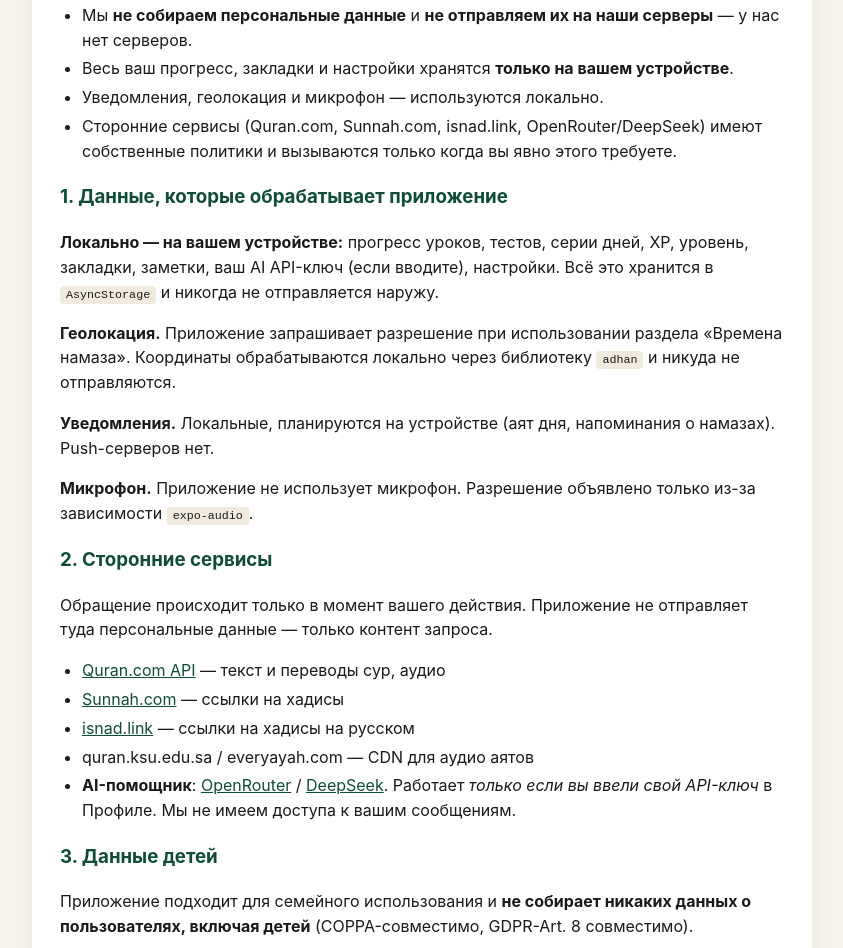
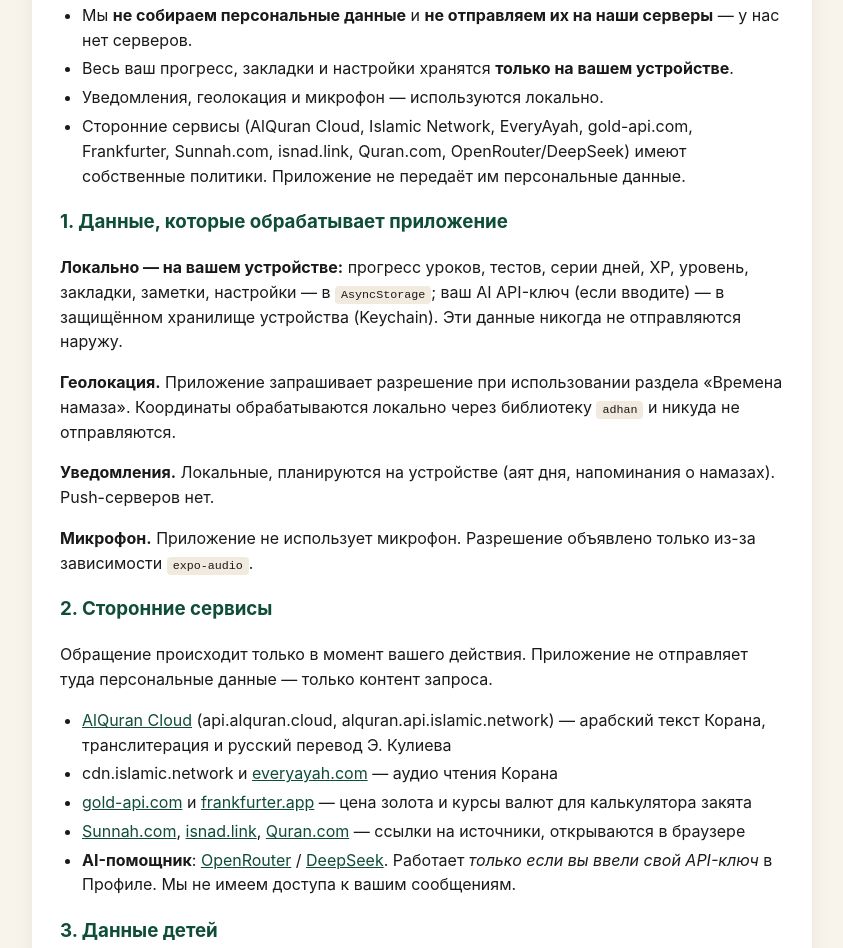
Before and after one commit to islam93mamaev-netizen/nur-app, a website: page index.html in a window 1280 px wide. Shown: the part 517-1465 px from the top of the page, without its empty margins (218-1061 px from the left). Drawn offline with Linux system fonts and the light colour scheme.

Commit message:
docs(privacy): актуальный список сервисов (AlQuran Cloud, EveryAyah, gold-api, Frankfurter), ключ AI в Keychain

```diff
--- a/index.html
+++ b/index.html
@@ -110,7 +110,7 @@
   <main>
     <section id="privacy">
       <h2>Политика конфиденциальности</h2>
-      <p class="updated">Последнее обновление: 14 сентября 2026 г.</p>
+      <p class="updated">Последнее обновление: 22 ноября 2026 г.</p>
 
       <p>Приложение <strong>«Нур»</strong> — это оффлайн-ресурс для изучения основ ислама, чтения Корана и хадисов, поминаний, времён намаза и других повседневных инструментов практикующего мусульманина.</p>
 
@@ -119,11 +119,11 @@
         <li>Мы <strong>не собираем персональные данные</strong> и <strong>не отправляем их на наши серверы</strong> — у нас нет серверов.</li>
         <li>Весь ваш прогресс, закладки и настройки хранятся <strong>только на вашем устройстве</strong>.</li>
         <li>Уведомления, геолокация и микрофон — используются локально.</li>
-        <li>Сторонние сервисы (Quran.com, Sunnah.com, isnad.link, OpenRouter/DeepSeek) имеют собственные политики и вызываются только когда вы явно этого требуете.</li>
+        <li>Сторонние сервисы (AlQuran Cloud, Islamic Network, EveryAyah, gold-api.com, Frankfurter, Sunnah.com, isnad.link, Quran.com, OpenRouter/DeepSeek) имеют собственные политики. Приложение не передаёт им персональные данные.</li>
       </ul>
 
       <h3>1. Данные, которые обрабатывает приложение</h3>
-      <p><strong>Локально — на вашем устройстве:</strong> прогресс уроков, тестов, серии дней, XP, уровень, закладки, заметки, ваш AI API-ключ (если вводите), настройки. Всё это хранится в <code>AsyncStorage</code> и никогда не отправляется наружу.</p>
+      <p><strong>Локально — на вашем устройстве:</strong> прогресс уроков, тестов, серии дней, XP, уровень, закладки, заметки, настройки — в <code>AsyncStorage</code>; ваш AI API-ключ (если вводите) — в защищённом хранилище устройства (Keychain). Эти данные никогда не отправляются наружу.</p>
 
       <p><strong>Геолокация.</strong> Приложение запрашивает разрешение при использовании раздела «Времена намаза». Координаты обрабатываются локально через библиотеку <code>adhan</code> и никуда не отправляются.</p>
 
@@ -134,10 +134,10 @@
       <h3>2. Сторонние сервисы</h3>
       <p>Обращение происходит только в момент вашего действия. Приложение не отправляет туда персональные данные — только контент запроса.</p>
       <ul>
-        <li><a href="https://quran.com/terms" target="_blank" rel="noopener">Quran.com API</a> — текст и переводы сур, аудио</li>
-        <li><a href="https://sunnah.com/about" target="_blank" rel="noopener">Sunnah.com</a> — ссылки на хадисы</li>
-        <li><a href="https://isnad.link" target="_blank" rel="noopener">isnad.link</a> — ссылки на хадисы на русском</li>
-        <li>quran.ksu.edu.sa / everyayah.com — CDN для аудио аятов</li>
+        <li><a href="https://alquran.cloud" target="_blank" rel="noopener">AlQuran Cloud</a> (api.alquran.cloud, alquran.api.islamic.network) — арабский текст Корана, транслитерация и русский перевод Э. Кулиева</li>
+        <li>cdn.islamic.network и <a href="https://everyayah.com" target="_blank" rel="noopener">everyayah.com</a> — аудио чтения Корана</li>
+        <li><a href="https://gold-api.com" target="_blank" rel="noopener">gold-api.com</a> и <a href="https://frankfurter.app" target="_blank" rel="noopener">frankfurter.app</a> — цена золота и курсы валют для калькулятора закята</li>
+        <li><a href="https://sunnah.com/about" target="_blank" rel="noopener">Sunnah.com</a>, <a href="https://isnad.link" target="_blank" rel="noopener">isnad.link</a>, <a href="https://quran.com" target="_blank" rel="noopener">Quran.com</a> — ссылки на источники, открываются в браузере</li>
         <li><strong>AI-помощник</strong>: <a href="https://openrouter.ai/terms" target="_blank" rel="noopener">OpenRouter</a> / <a href="https://platform.deepseek.com/terms" target="_blank" rel="noopener">DeepSeek</a>. Работает <em>только если вы ввели свой API-ключ</em> в Профиле. Мы не имеем доступа к вашим сообщениям.</li>
       </ul>
 
@@ -167,7 +167,7 @@
     <section id="en">
       <hr>
       <h2>Privacy Policy (English)</h2>
-      <p class="updated">Last updated: September 14, 2026</p>
+      <p class="updated">Last updated: November 22, 2026</p>
 
       <p><strong>Nur</strong> is an offline-first educational app for Islamic studies: Qur'an reading, hadith, adhkar, prayer times and daily worship tools.</p>
 
@@ -176,17 +176,17 @@
         <li>We collect <strong>no personal data</strong> and have <strong>no servers</strong>.</li>
         <li>Progress, bookmarks, settings and your (optional) AI API key are stored <strong>on-device only</strong>.</li>
         <li>Location, notifications, and microphone permissions are used locally.</li>
-        <li>Third-party services (Quran.com, Sunnah.com, isnad.link, OpenRouter/DeepSeek) are contacted only when you explicitly invoke them.</li>
+        <li>Third-party services (AlQuran Cloud, Islamic Network, EveryAyah, gold-api.com, Frankfurter, Sunnah.com, isnad.link, Quran.com, OpenRouter/DeepSeek) receive no personal data from the app.</li>
       </ul>
 
       <h3>Data handled by the app</h3>
-      <p><strong>On-device only</strong> via AsyncStorage: progress, XP, streak, bookmarks, notes, settings, your AI API key.</p>
+      <p><strong>On-device only</strong>: progress, XP, streak, bookmarks, notes and settings (AsyncStorage); your optional AI API key (device Keychain).</p>
       <p><strong>Location:</strong> requested for prayer time calculation via the on-device <code>adhan</code> library. Coordinates are never transmitted.</p>
       <p><strong>Notifications:</strong> local only, scheduled via iOS/Android APIs. No push servers.</p>
       <p><strong>Microphone:</strong> not used. <code>NSMicrophoneUsageDescription</code> is declared solely because <code>expo-audio</code> requires it.</p>
 
       <h3>Third-party services</h3>
-      <p>Contacted only on your explicit action: Quran.com API, Sunnah.com / isnad.link (external hadith links), everyayah.com / quran.ksu.edu.sa (audio CDN), OpenRouter / DeepSeek (AI, only if you paste your own key).</p>
+      <p>Used only to load content you request: AlQuran Cloud / Islamic Network (Quran text, transliteration, Russian translation by E. Kuliev), cdn.islamic.network / everyayah.com (Quran audio), gold-api.com / frankfurter.app (gold price and currency rates for the zakat calculator), Sunnah.com / isnad.link / Quran.com (source links opened in the browser), OpenRouter / DeepSeek (AI, only if you paste your own key). No personal data is sent.</p>
 
       <h3>Children</h3>
       <p>No data is collected about any users, including children.</p>
```
Also changed, not shown: 1 other file.
